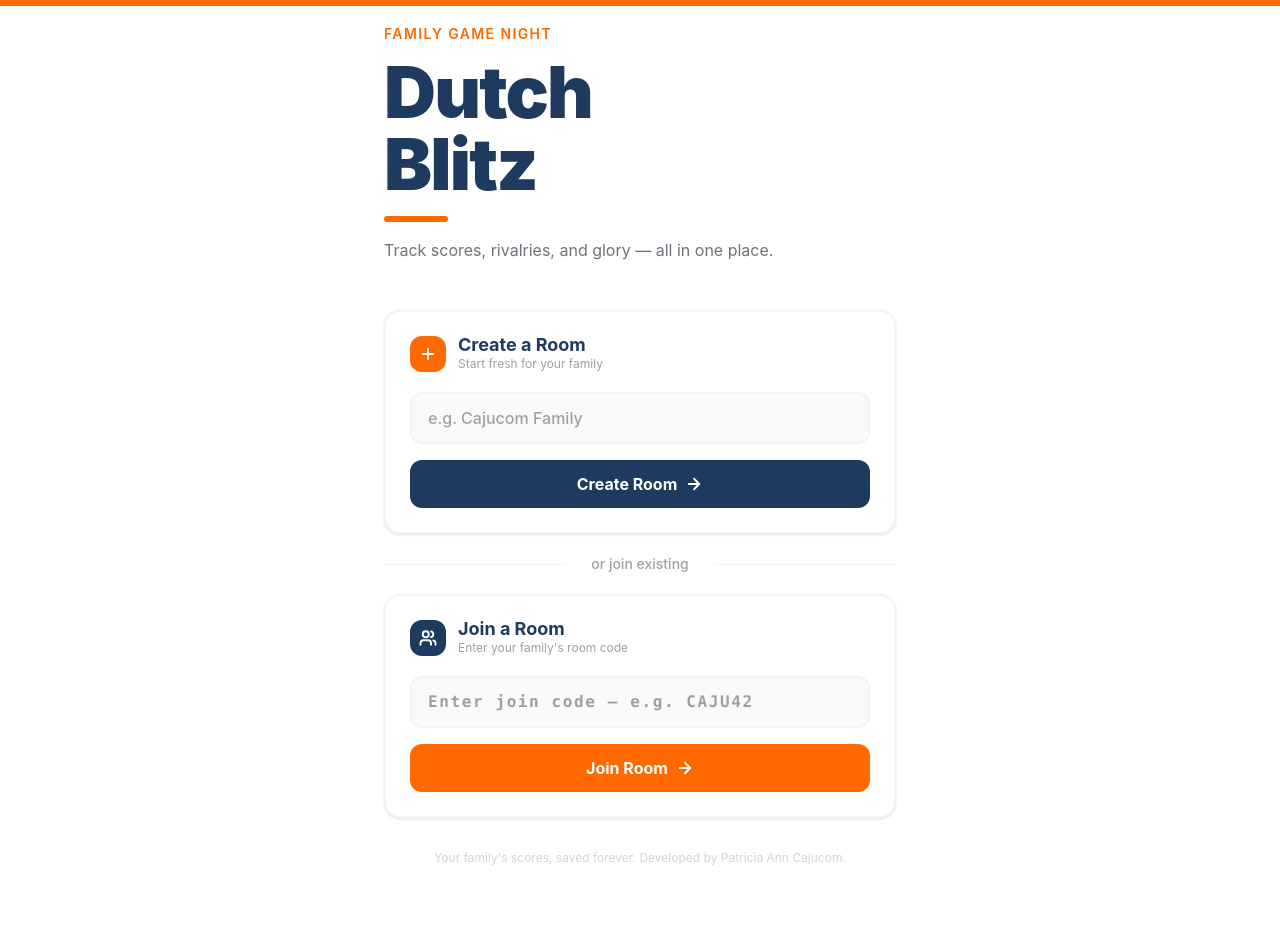
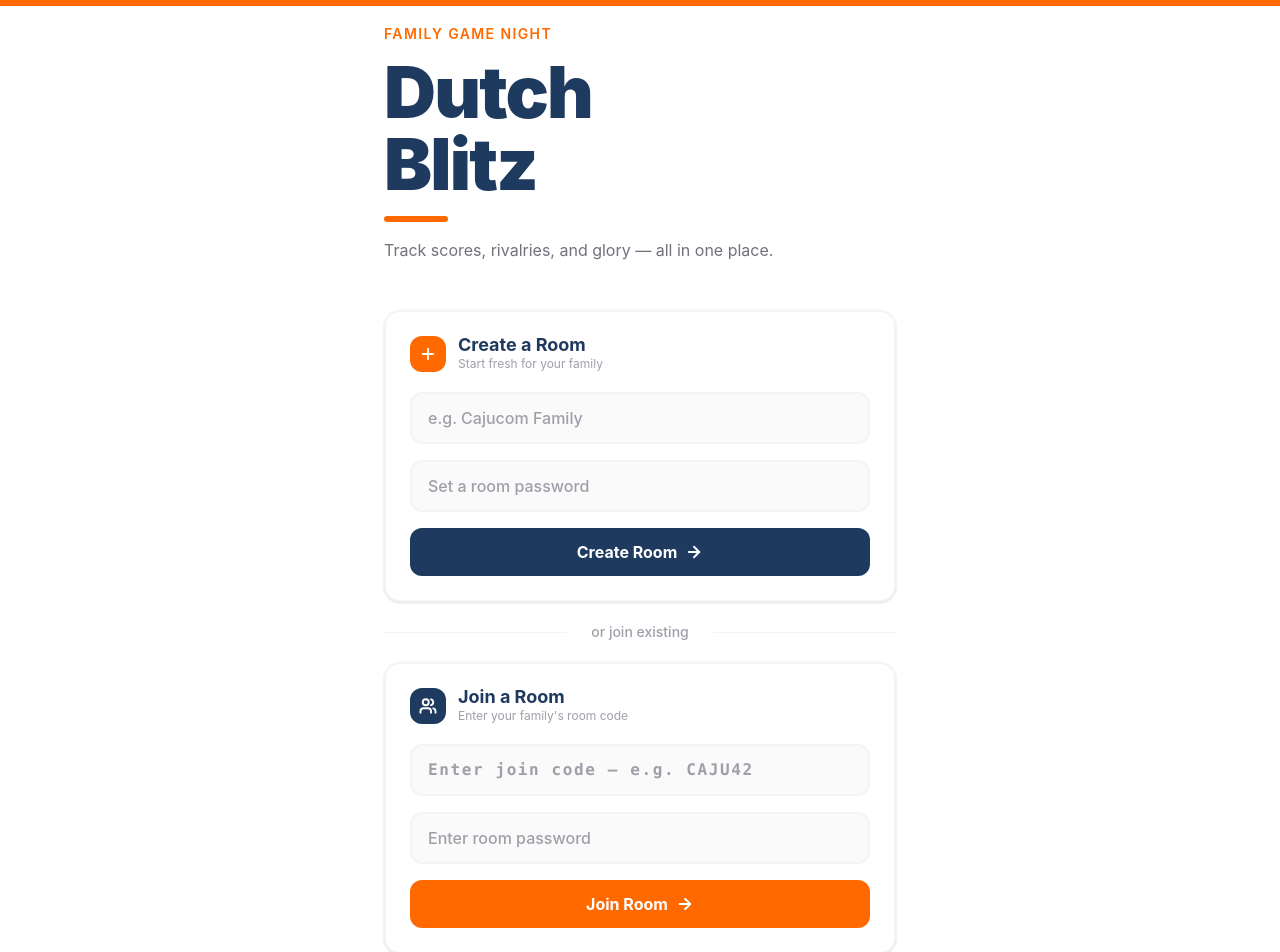
Before and after one commit to xxpatriciaann/dutch-blitz-tracker, a React (Vite) app: page / in a window 1280 px wide. Shown: the top 952 px of the page. Before the commit the page ends 890 px from the top, so only its background shows below. Built offline with nearby package versions, Linux system fonts and the light colour scheme.

Commit message:
add room password security

```diff
--- a/src/pages/Home.jsx
+++ b/src/pages/Home.jsx
@@ -5,7 +5,9 @@ import { ArrowRight, Plus, Users } from 'lucide-react'
 
 function Home() {
   const [roomName, setRoomName] = useState('')
+  const [roomPassword, setRoomPassword] = useState('')
   const [joinCode, setJoinCode] = useState('')
+  const [joinPassword, setJoinPassword] = useState('')
   const [loading, setLoading] = useState(false)
   const [error, setError] = useState('')
   const navigate = useNavigate()
@@ -27,11 +29,17 @@ function Home() {
     setLoading(true)
     setError('')
     const code = generateCode()
-    const { data, error } = await supabase
-      .from('rooms')
-      .insert([{ name: roomName, join_code: code }])
-      .select()
-      .single()
+    if (!roomPassword.trim()) {
+    setError('Please enter a room password!')
+    setLoading(false)
+    return
+  }
+
+  const { data, error } = await supabase
+    .from('rooms')
+    .insert([{ name: roomName, join_code: code, password: roomPassword.trim() }])
+    .select()
+    .single()
     if (error) {
       setError('Something went wrong. Please try again.')
       setLoading(false)
@@ -55,6 +63,12 @@ function Home() {
       setError('Room not found. Check your join code!')
       return
     }
+
+    if (data.password && data.password !== joinPassword.trim()) {
+      setError('Wrong password. Please try again!')
+      return
+    }
+
     navigate(`/room/${data.join_code}`)
   }
 
@@ -101,6 +115,15 @@ function Home() {
             className="w-full bg-zinc-50 border-2 border-zinc-100 text-navy-500 placeholder-zinc-400 rounded-xl px-4 py-3 mb-4 focus:outline-none focus:border-orange-400 transition font-medium"
           />
 
+          <input
+            type="password"
+            placeholder="Set a room password"
+            value={roomPassword}
+            onChange={(e) => setRoomPassword(e.target.value)}
+            onKeyDown={(e) => e.key === 'Enter' && handleCreateRoom()}
+            className="w-full bg-zinc-50 border-2 border-zinc-100 text-navy-500 placeholder-zinc-400 rounded-xl px-4 py-3 mb-4 focus:outline-none focus:border-orange-400 transition font-medium"
+          />
+
           <button
             onClick={handleCreateRoom}
             className="w-full bg-navy-500 hover:bg-navy-600 text-white font-bold py-3 rounded-xl transition flex items-center justify-center gap-2"
@@ -142,6 +165,15 @@ function Home() {
             className="w-full bg-zinc-50 border-2 border-zinc-100 text-navy-500 placeholder-zinc-400 rounded-xl px-4 py-3 mb-4 focus:outline-none focus:border-orange-400 transition tracking-widest font-mono font-bold"
           />
 
+          <input
+            type="password"
+            placeholder="Enter room password"
+            value={joinPassword}
+            onChange={(e) => setJoinPassword(e.target.value)}
+            onKeyDown={(e) => e.key === 'Enter' && handleJoinRoom()}
+            className="w-full bg-zinc-50 border-2 border-zinc-100 text-navy-500 placeholder-zinc-400 rounded-xl px-4 py-3 mb-4 focus:outline-none focus:border-orange-400 transition font-medium"
+          />
+
           <button
             onClick={handleJoinRoom}
             className="w-full bg-orange-500 hover:bg-orange-400 text-white font-bold py-3 rounded-xl transition flex items-center justify-center gap-2"
```
